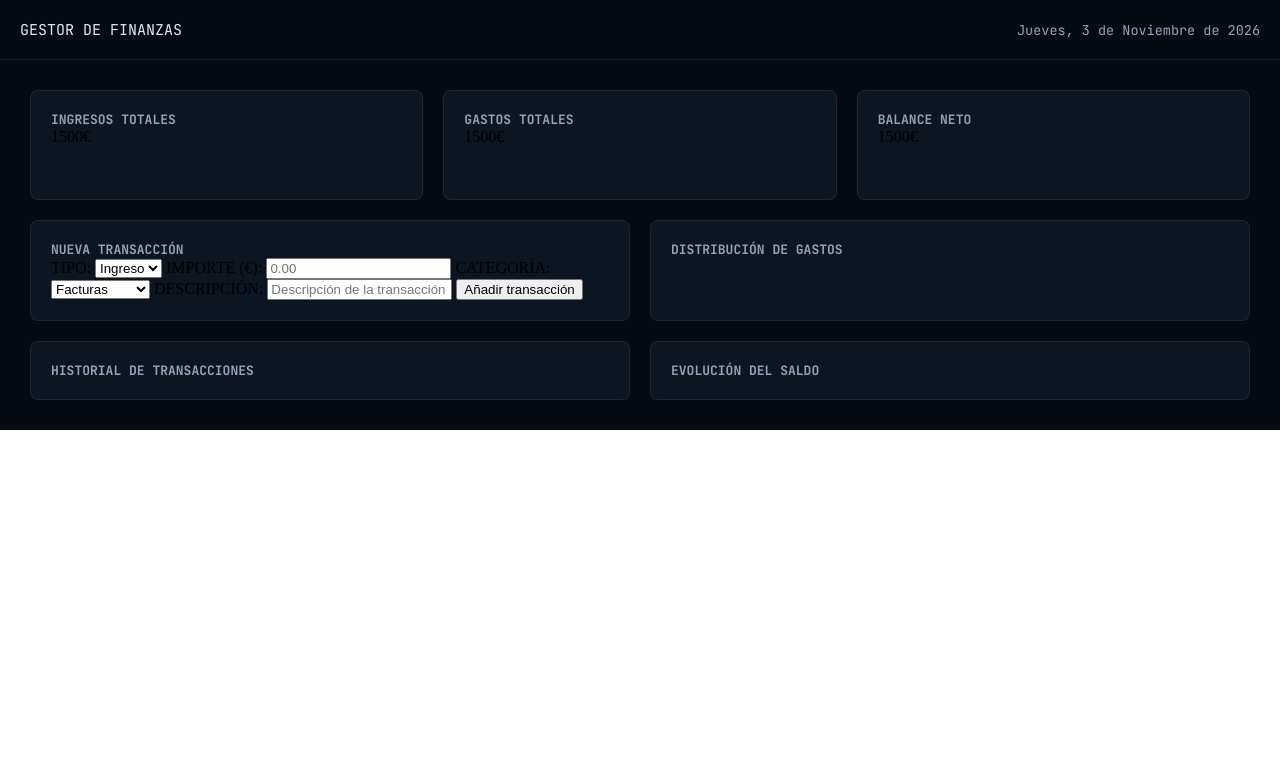
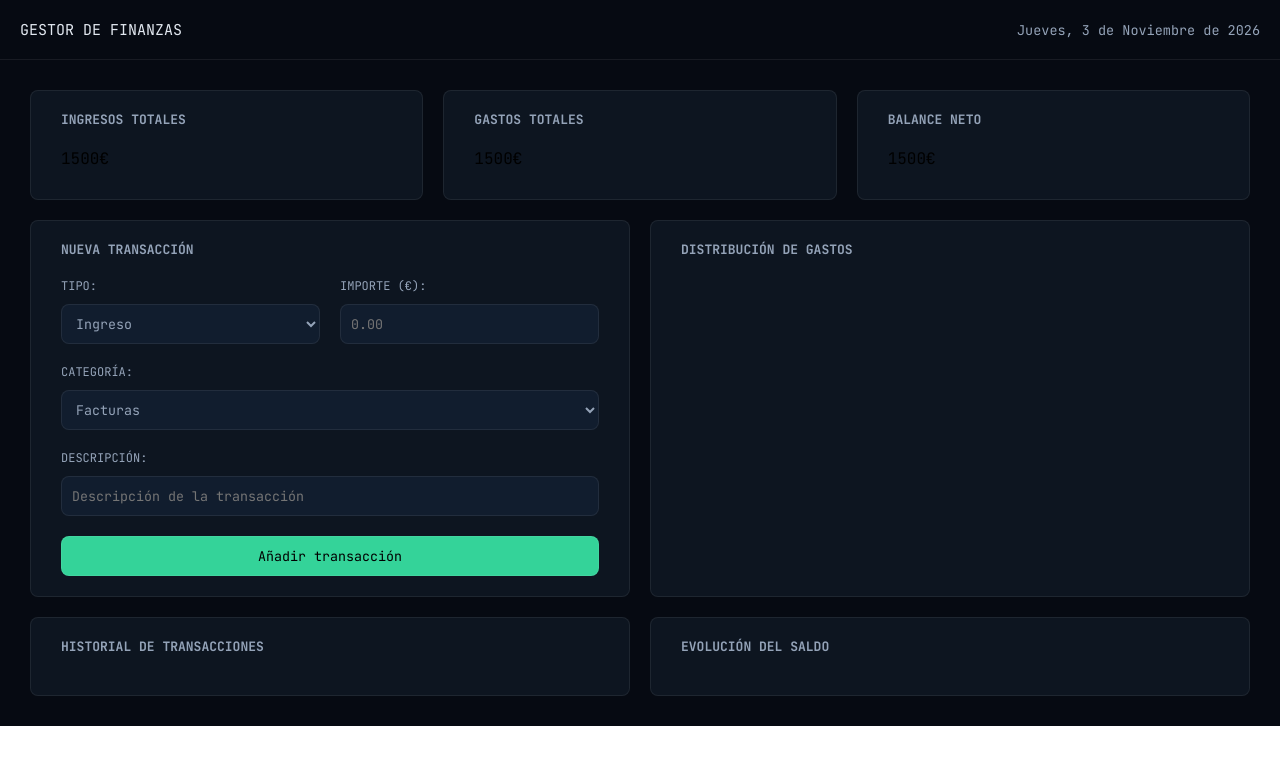
Before and after one commit to gasparmartinez-dev/FinanzaDashboard, a plain HTML site: page index.html in a window 1280 px wide. Drawn offline with Linux system fonts and the light colour scheme.

Commit message:
Estilo del formulario

```diff
--- a/index.html
+++ b/index.html
@@ -53,15 +53,20 @@
             <h2>NUEVA TRANSACCIÓN</h2>
 
             <form>
+                <div class="form_item" id="form_item1">
                 <label for="tipo">TIPO:</label>
                 <select name="tipo" id="tipo">
                     <option value="ingreso" disabled selected>Ingreso</option>
                     <option value="gasto">Gasto</option>
                 </select>
+                </div>
 
+                <div class="form_item" id="form_item2">
                     <label for="valor">IMPORTE (€):</label>
                     <input type="number" required placeholder="0.00" id="valor">
+                </div>
 
+                <div class="form_item" id="form_item3">
                     <label for="categoria">CATEGORÍA:</label>
                     <select name="categoria" id="categoria">
                         <option value="facturas" disabled selected>Facturas</option>
@@ -72,9 +77,12 @@
                         <option value="ocio">Ocio</option>
                         <option value="ingreso">Inngreso</option>
                     </select>
+                </div>
 
+                <div class="form_item" id="form_item4">
                     <label for="descripcion">DESCRIPCIÓN:</label>
                     <input type="text" required placeholder="Descripción de la transacción" id="descripcion">
+                </div>
 
                 <button type="submit" id="add_transaccion">Añadir transacción</button>
             </form>
--- a/style.css
+++ b/style.css
@@ -12,6 +12,8 @@ body{
     margin:0;
     display: flex;
     flex-direction: column;
+
+    font-family: "JetBrains Mono", monospace;
 }
 
 header{
@@ -25,8 +27,6 @@ header{
 
     padding: 20px;
     box-sizing: border-box;
-
-    font-family: "JetBrains Mono", monospace;
 }
 
 #titulo{
@@ -56,7 +56,7 @@ main{
     border: 1px solid rgba(255,255,255,0.07);
     border-radius: 8px;
 
-    padding: 20px;
+    padding: 20px 30px 20px 30px;
     box-sizing: border-box;
 }
 .tipo3{
@@ -69,7 +69,51 @@ main{
 
 h2{
     color: var(--texto-sec);
-    font-family: "JetBrains Mono", monospace;
     font-size: 13px;
     margin: 0;
+    margin-bottom: 20px;
 }
+
+form {
+    display: grid;
+    grid-template-columns: 1fr 1fr;
+    gap: 20px;
+}
+
+#form_item3,
+#form_item4,
+button {
+    grid-column: 1 / -1;
+}
+
+.form_item{
+    display: flex;
+    flex-direction: column;
+    gap: 10px;
+
+    label{
+        font-size: 12px;
+        color: var(--texto-sec);
+    }
+}
+
+
+input, select{
+    height: 40px;
+    padding: 5px 10px;
+    box-sizing: border-box;
+    border-radius: 8px;
+    border: 1px solid rgba(255,255,255,0.07);
+    background: var(--color-inputs);
+
+    font-family: "JetBrains Mono", monospace;
+    color: var(--texto-sec);
+}
+
+button{
+    height: 40px;
+    border-radius: 8px;
+    font-family: "JetBrains Mono", monospace;
+    background: #34d399;
+    border: 1px solid rgba(255,255,255,0.07);
+}
```
Lines whose indentation alone changed are shown as unchanged.
